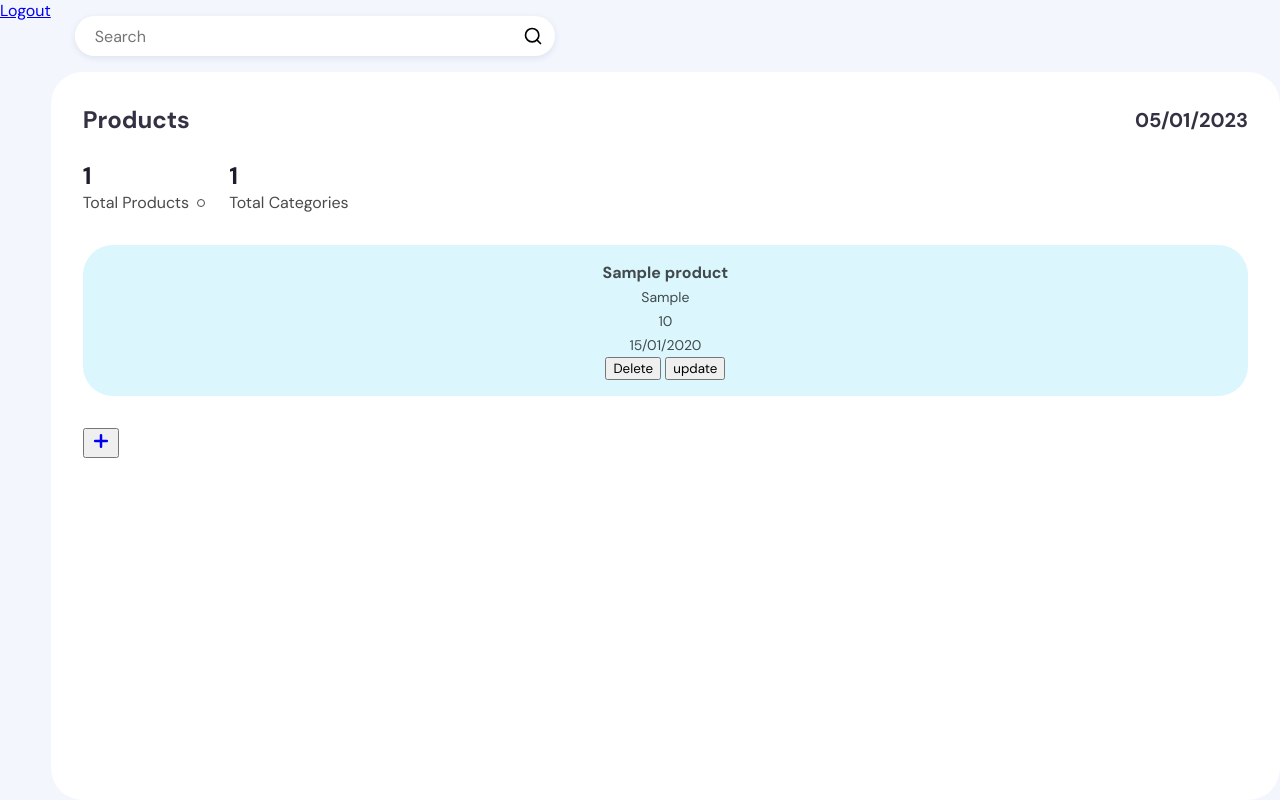
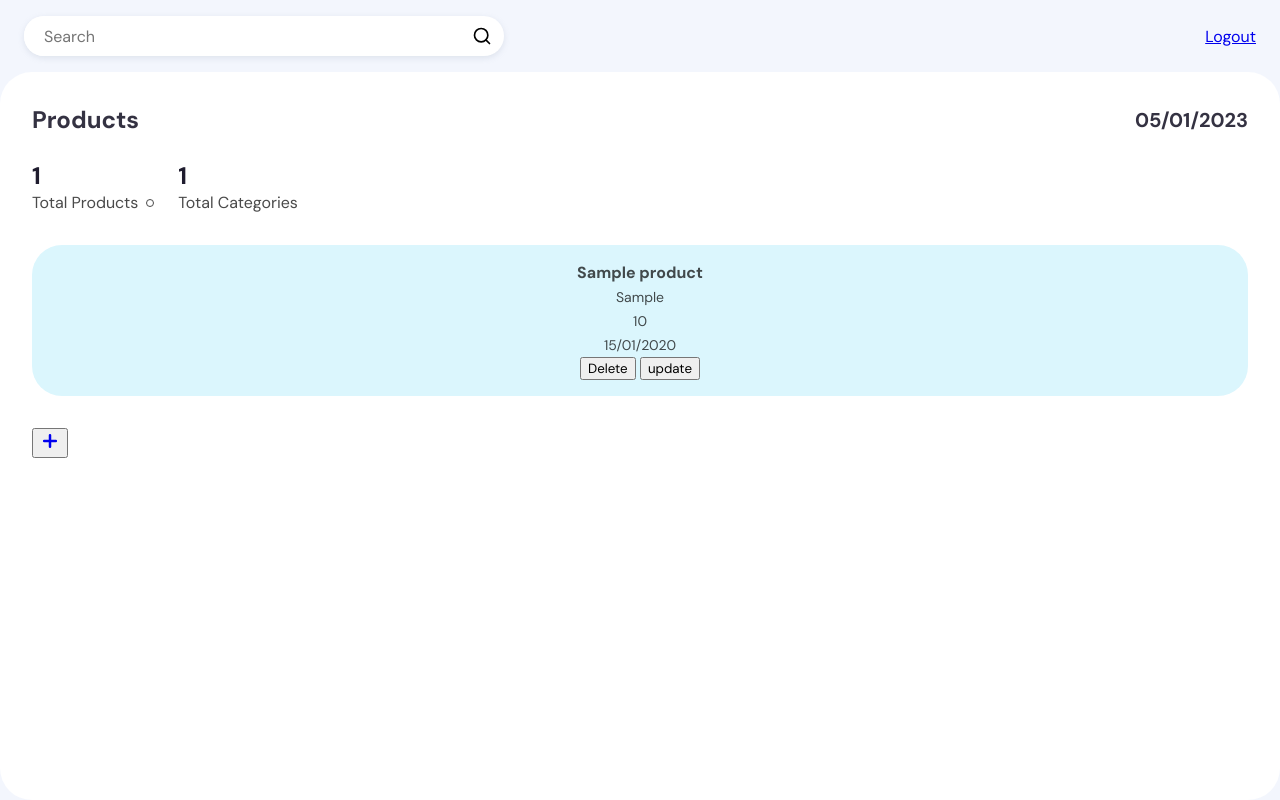
Before and after one commit to AisosaAghedo/Inventory-Management-System-MVP, a Flask app: page /products in a window 1280 px wide. Run offline with Flask 2, Linux system fonts and the light colour scheme; a user stored in the database is signed in; tables that the repository leaves empty hold one stand-in row (values such as "Sample post"); some libraries are stand-ins or nearby versions.

Commit message:
adjust logout position to right

```diff
--- a/frontend/templates/product.html
+++ b/frontend/templates/product.html
@@ -6,16 +6,14 @@
     <meta name="viewport" content="width=device-width, initial-scale=1.0">
     <title>ADSOSA</title>
 
-    <link rel="stylesheet" href="static/styles/product.css"/>
+    <link rel="stylesheet" href="../static/styles/product.css"/>
     <script src="https://code.jquery.com/jquery-3.2.1.min.js"></script>
     <script src="{{ url_for('static', filename='scripts/product.js')+ '?' + cache_id}}", type="text/javascript"></script>
     <script src="{{ url_for('static', filename='scripts/product_delete.js')+ '?' + cache_id}}", type="text/javascript"></script>
 </head>
 
 <body>
-	 <header>
-                 <a id="logout" href="{{url_for('logout')}}">Logout</a>
-         </header>
+
     <div class="app-container">
       <div class="app-header">
         <div class="app-header-left">
@@ -29,6 +27,7 @@
           </svg>
         </div>
       </div>
+      <div class="app-header-right"> <a href="{{url_for('logout')}}">Logout</a></div>
     </div>
     <!--<div class="app-content">
           <div class="app-sidebar">
```
